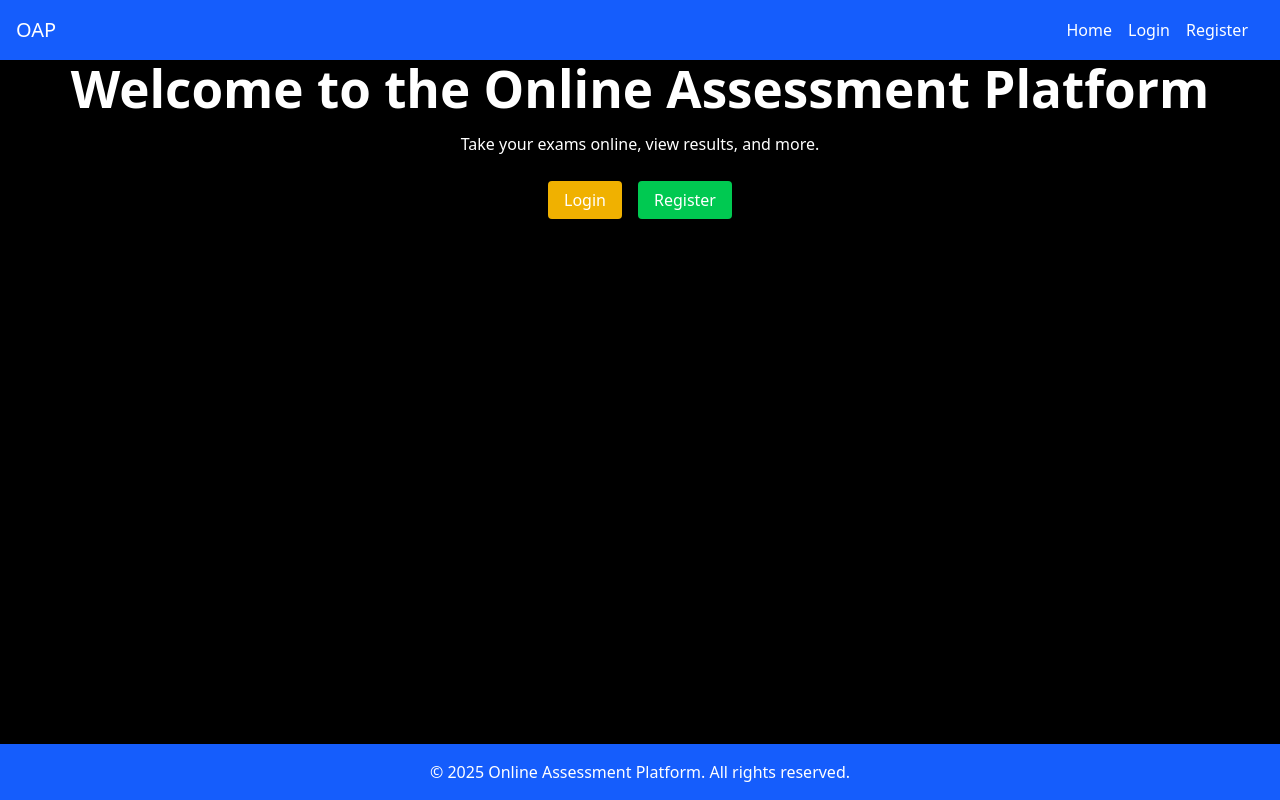
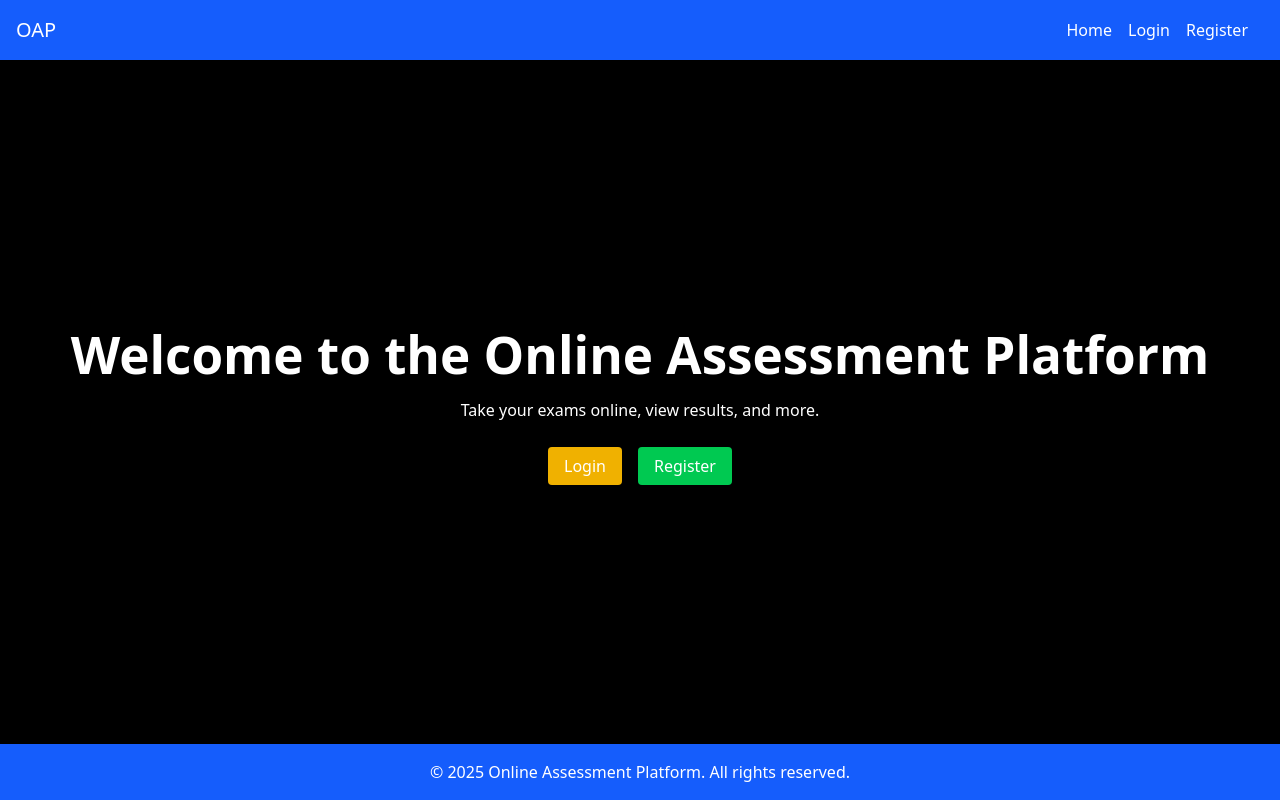
Before and after one commit to dhilrohith/Exam-Portal-MERN, a React (Vite) app in the folder client/exam-portal/: page / in a window 1280 px wide. Built offline with nearby package versions, Linux system fonts and the light colour scheme.

Commit message:
styles changed

```diff
--- a/client/exam-portal/src/App.jsx
+++ b/client/exam-portal/src/App.jsx
@@ -24,7 +24,7 @@
       <div className="flex flex-col min-h-screen bg-black text-white">
         <Navbar />
 
-        <main className="flex-1">
+        <main className="flex-1 flex flex-col">
           <Routes>
               <Route path="/" element={<Home />} />
               <Route path="/login" element={<Login />} />
```
